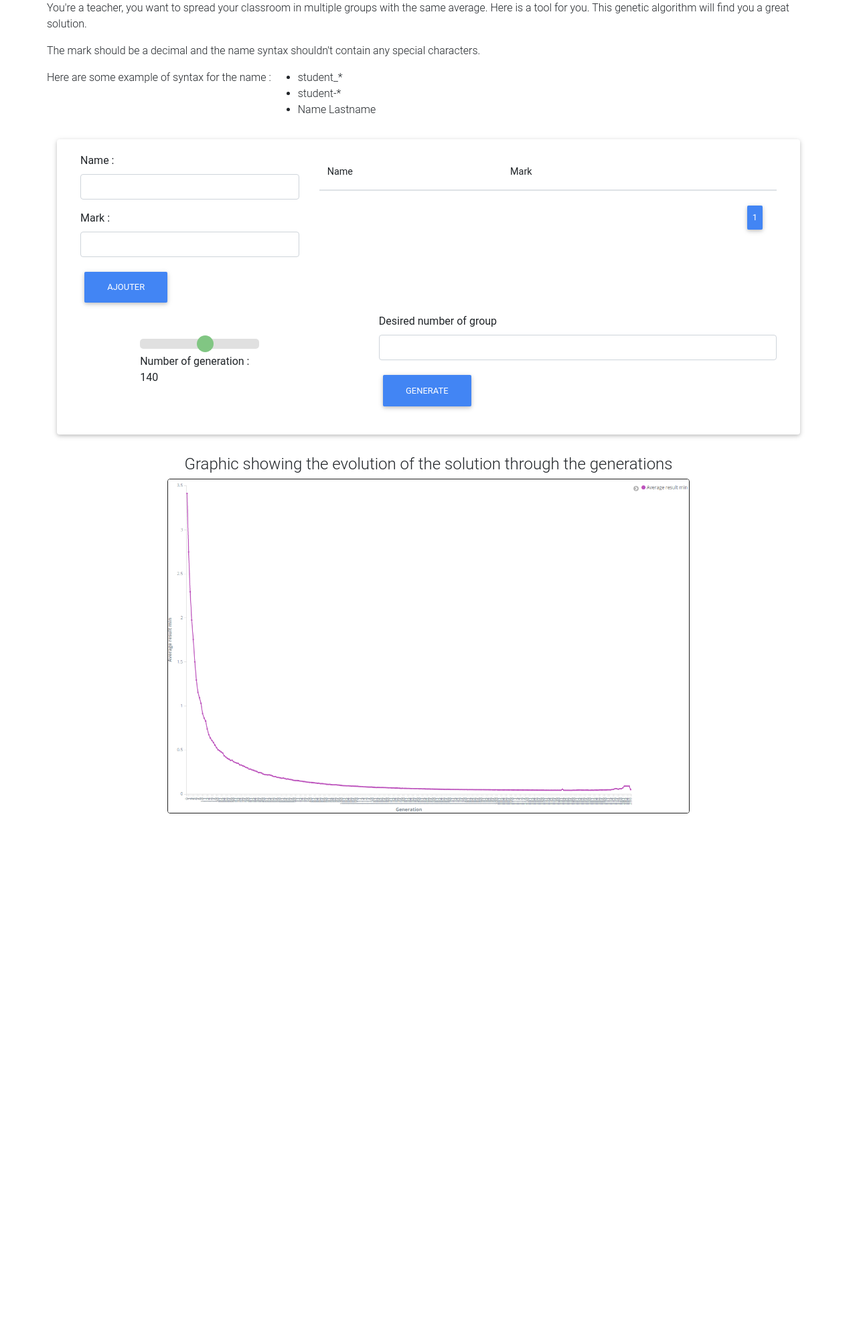
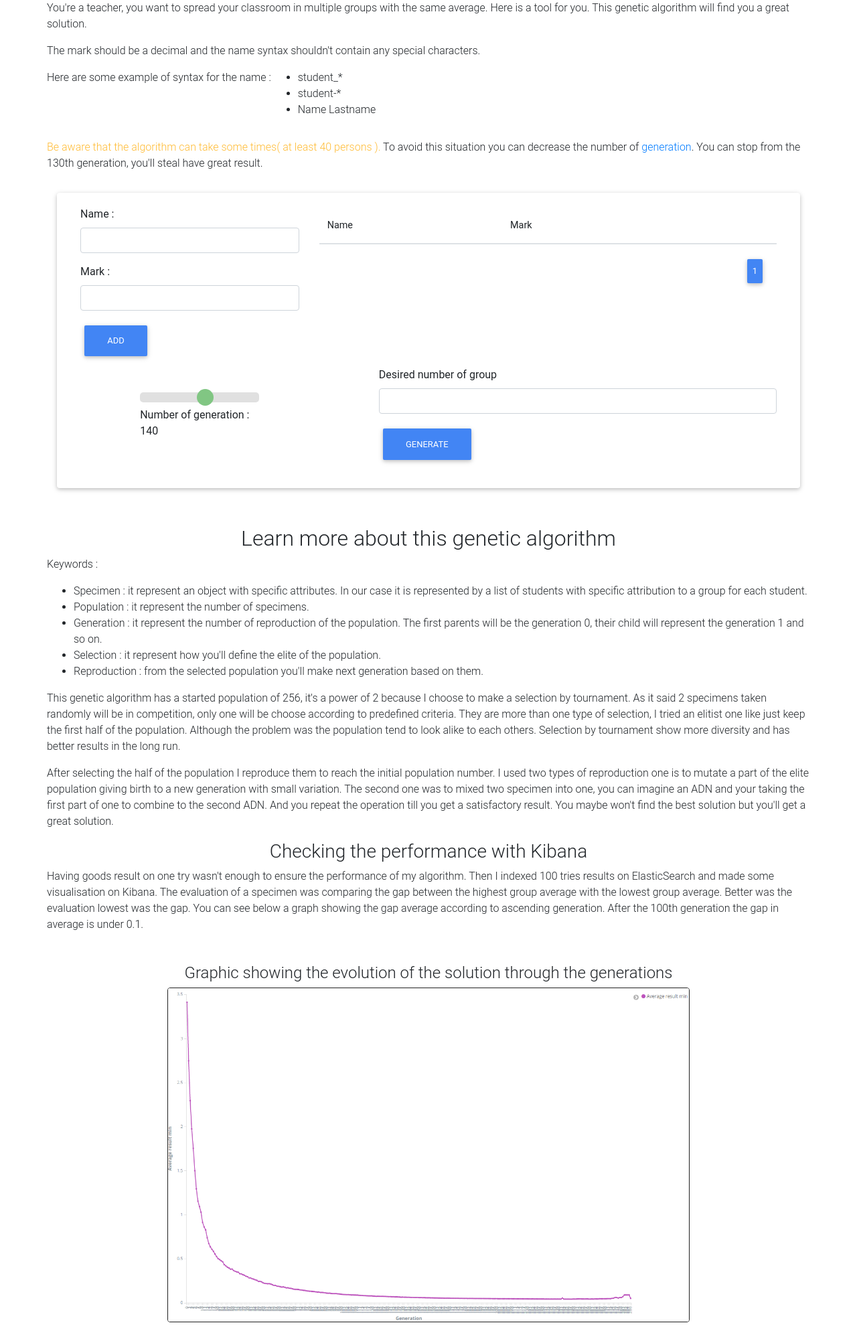
Before and after one commit to EdwynPeignon/my_website, a Flask app: page /genetic in a window 1280 px wide. Shown: the part 182-2173 px from the top of the page at 67% size. Before the commit the page ends 1397 px from the top, so only its background shows below. Run offline with Flask 2, Linux system fonts and the light colour scheme; lists and menus that the app fills with data are empty; some libraries are stand-ins or nearby versions.

Commit message:
add description to genetic personal work and linked to git

```diff
--- a/app.py
+++ b/app.py
@@ -56,8 +56,6 @@ def genetic():
 
 @app.route('/generate', methods=['POST'])
 def generer():
-
-
     tab = request.form['tab'].split(',')
 
     student = []
@@ -89,6 +87,5 @@ def generer():
 
     return render_template('geneticResult.html',  groups = class_.get_groups(), classe=class_)
 
-
 if __name__ == "__main__":
     app.run()
--- a/geneticAlgorithm/jobs/group.py
+++ b/geneticAlgorithm/jobs/group.py
@@ -26,11 +26,9 @@ class Group:
             list_notes.append(student.average)
         return list_notes.index(max(list_notes))
 
-
     def girl_in_group(self):
         new_list = list(map(attrgetter("girl"),self.students))
         return new_list.count(True)
-
 
     def __str__(self):
         string = "Group id : " + str(self.id)  + " group gap : " + str(self.gap) + "\n"
--- a/templates/contact.html
+++ b/templates/contact.html
@@ -81,7 +81,7 @@ body {
                     <i class="fa fa-linkedin-square fa-inverse fa-2x"></i></a>
             </li>
             <li class="align-self-center nav-item">
-                <a class="nav-link p-2" href="#"><i class="fa fa-git-square fa-inverse fa-2x"></i></a>
+                <a class="nav-link p-2" href="https://github.com/EdwynPeignon" target="_blank"><i class="fa fa-git-square fa-inverse fa-2x"></i></a>
             </li>
             <li class="align-self-center nav-item active">
                 <a class="p-2" href="/studies" style="color:white">Personal work</a>
@@ -104,7 +104,7 @@ body {
                 </li>
                 <li class="nav-item">
                     <span class="nav-link"><a class="p-2" href="https://www.linkedin.com/in/edwyn-peignon-06520b91/" target="_blank">
-                        <i class="fa fa-linkedin-square fa-inverse fa-2x"></i></a><a class="p-2" href="#">
+                        <i class="fa fa-linkedin-square fa-inverse fa-2x"></i></a><a class="p-2" href="https://github.com/EdwynPeignon" target="_blank">
                         <i class="fa fa-git-square fa-inverse fa-2x"></i></a></span>
                 </li>
             </ul>
--- a/templates/genetic.html
+++ b/templates/genetic.html
@@ -68,7 +68,7 @@
                     <i class="fa fa-linkedin-square fa-inverse fa-2x"></i></a>
             </li>
             <li class="align-self-center nav-item">
-                <a class="nav-link p-2" href="#"><i class="fa fa-git-square fa-inverse fa-2x"></i></a>
+                <a class="nav-link p-2" href="https://github.com/EdwynPeignon" target="_blank"><i class="fa fa-git-square fa-inverse fa-2x"></i></a>
             </li>
             <li class="align-self-center nav-item active">
                 <a class="p-2" href="/studies" style="color:white">Personal work</a>
@@ -91,7 +91,7 @@
                 </li>
                 <li class="nav-item">
                     <span class="nav-link"><a class="p-2" href="https://www.linkedin.com/in/edwyn-peignon-06520b91/" target="_blank">
-                        <i class="fa fa-linkedin-square fa-inverse fa-2x"></i></a><a class="p-2" href="#">
+                        <i class="fa fa-linkedin-square fa-inverse fa-2x"></i></a><a class="p-2" href="https://github.com/EdwynPeignon" target="_blank">
                         <i class="fa fa-git-square fa-inverse fa-2x"></i></a></span>
                 </li>
             </ul>
@@ -122,7 +122,15 @@
                 <li>Name Lastname</li>
             </ul>
         </div>
-
+    </div>
+    <div class="container">
+        <div class="row">
+            <p>
+                <span class="text-warning">Be aware that the algorithm can take some times( at least 40 persons ).</span> To avoid this situation you can decrease the
+                number of  <a href="#" data-toggle="tooltip" title="Learn more about it downside the web page."> generation</a>.
+                You can stop from the 130th generation, you'll steal have great result.
+            </p>
+        </div>
     </div>
     <div class="container mt-3 mb-3">
         <div class="card">
@@ -138,7 +146,7 @@
                                 <label for="note">Mark :</label>
                                 <input type="number" class="form-control" id="note" required>
                             </div>
-                            <button id="addStudent"  onclick="addTab()" class="btn btn-primary" >Ajouter</button>
+                            <button id="addStudent"  onclick="addTab()" class="btn btn-primary" >Add</button>
 
                         </div>
                         <div class="col-md-8">
@@ -186,12 +194,51 @@
             </div>
         </div>
     </div>
+    <div class="container" style="padding-top:40px">
+        <div class="row justify-content-center">
+            <h2>Learn more about this genetic algorithm</h2>
+        </div>
+        <div class="row">
+            <p>Keywords :</p>
+        </div>
+        <div class="row">
+            <ul>
+                <li>Specimen : it represent an object with specific attributes. In our case it is represented by a list of students with specific attribution to a group for each student.</li>
+                <li>Population : it represent the number of specimens. </li>
+                <li>Generation : it represent the number of reproduction of the population. The first parents will be the generation 0, their child will represent the generation 1 and so on.</li>
+                <li>Selection : it represent how you'll define the elite of the population.</li>
+                <li>Reproduction : from the selected population you'll make next generation based on them.</li>
+            </ul>
+        </div>
+        <div class="row">
+            <p>This genetic algorithm has a started population of 256, it's a power of 2 because I choose to make a selection by tournament. As it said 2 specimens taken randomly will be
+            in competition, only one will be choose according to predefined criteria. They are more than one type of selection, I tried an elitist one like just keep the first half of the population.
+            Although the problem was the population tend to look alike to each others. Selection by tournament show more diversity and has better results in the long run.
+            </p>
+        </div>
+        <div class="row">
+            <p>After selecting the half of the population I reproduce them to reach the initial population number. I used two types of reproduction one is to mutate a part of the elite population giving
+                 birth to a new generation with small variation. The second one was to mixed two specimen into one, you can imagine an ADN and your taking the first part of one to combine to the second ADN.
+                And you repeat the operation till you get a satisfactory result. You maybe won't find the best solution but you'll get a great solution.
+            </p>
+        </div>
+        <div class="row justify-content-center">
+            <h3>Checking the performance with Kibana</h3>
+        </div>
+        <div class="row">
+            <p>
+                Having goods result on one try wasn't enough to ensure the performance of my algorithm. Then I indexed 100 tries results on ElasticSearch and made some visualisation
+                 on Kibana. The evaluation of a specimen was comparing the gap between the highest group average with the lowest group average. Better was the evaluation lowest was the gap.
+                You can see below a graph showing the gap average according to ascending generation. After the 100th generation the gap in average is under 0.1.
+            </p>
+        </div>
+    </div>
     <div class="container mb-3" style="margin-top:30px;">
         <div class="row row justify-content-center">
             <h4>Graphic showing the evolution of the solution through the generations</h4>
         </div>
-        <div class="row justify-content-center">
-            <img src="static/images/graph.png"  class="border border-dark rounded" style="max-height: 500px" alt="" />
+        <div class="row">
+            <img src="static/images/graph.png"  class="mx-auto d-block border border-dark rounded" style="max-height: 500px" alt="" />
         </div>
     </div>
 
@@ -222,7 +269,9 @@ $('#form').submit(function() {
     document.getElementById("slidebar").value = document.getElementById("myRange").value ;
     return true;
 });
-
+$(document).ready(function(){
+    $('[data-toggle="tooltip"]').tooltip();
+});
 </script>
 <script>
         var monTableau = Array();
--- a/templates/geneticResult.html
+++ b/templates/geneticResult.html
@@ -36,7 +36,7 @@
                     <i class="fa fa-linkedin-square fa-inverse fa-2x"></i></a>
             </li>
             <li class="align-self-center nav-item">
-                <a class="nav-link p-2" href="#"><i class="fa fa-git-square fa-inverse fa-2x"></i></a>
+                <a class="nav-link p-2" href="https://github.com/EdwynPeignon" target="_blank"><i class="fa fa-git-square fa-inverse fa-2x"></i></a>
             </li>
             <li class="align-self-center nav-item active">
                 <a class="p-2" href="/studies" style="color:white">Personal work</a>
@@ -59,7 +59,7 @@
                 </li>
                 <li class="nav-item">
                     <span class="nav-link"><a class="p-2" href="https://www.linkedin.com/in/edwyn-peignon-06520b91/" target="_blank">
-                        <i class="fa fa-linkedin-square fa-inverse fa-2x"></i></a><a class="p-2" href="#">
+                        <i class="fa fa-linkedin-square fa-inverse fa-2x"></i></a><a class="p-2" href="https://github.com/EdwynPeignon" target="_blank">
                         <i class="fa fa-git-square fa-inverse fa-2x"></i></a></span>
                 </li>
             </ul>
--- a/templates/index.html
+++ b/templates/index.html
@@ -36,7 +36,7 @@
                     <i class="fa fa-linkedin-square fa-inverse fa-2x"></i></a>
             </li>
             <li class="align-self-center nav-item">
-                <a class="nav-link p-2" href="#"><i class="fa fa-git-square fa-inverse fa-2x"></i></a>
+                <a class="nav-link p-2" href="https://github.com/EdwynPeignon" target="_blank"><i class="fa fa-git-square fa-inverse fa-2x"></i></a>
             </li>
             <li class="align-self-center nav-item active">
                 <a class="p-2" href="/studies" style="color:white">Personal work</a>
@@ -59,7 +59,7 @@
                 </li>
                 <li class="nav-item">
                     <span class="nav-link"><a class="p-2" href="https://www.linkedin.com/in/edwyn-peignon-06520b91/" target="_blank">
-                        <i class="fa fa-linkedin-square fa-inverse fa-2x"></i></a><a class="p-2" href="#">
+                        <i class="fa fa-linkedin-square fa-inverse fa-2x"></i></a><a class="p-2" href="https://github.com/EdwynPeignon" target="_blank">
                         <i class="fa fa-git-square fa-inverse fa-2x"></i></a></span>
                 </li>
             </ul>
--- a/templates/studies.html
+++ b/templates/studies.html
@@ -28,7 +28,7 @@
                     <i class="fa fa-linkedin-square fa-inverse fa-2x"></i></a>
             </li>
             <li class="align-self-center nav-item">
-                <a class="nav-link p-2" href="#"><i class="fa fa-git-square fa-inverse fa-2x"></i></a>
+                <a class="nav-link p-2" href="https://github.com/EdwynPeignon" target="_blank"><i class="fa fa-git-square fa-inverse fa-2x"></i></a>
             </li>
             <li class="align-self-center nav-item active">
                 <a class="p-2" href="/studies" style="color:white">Personal work</a>
@@ -51,7 +51,7 @@
                 </li>
                 <li class="nav-item">
                     <span class="nav-link"><a class="p-2" href="https://www.linkedin.com/in/edwyn-peignon-06520b91/" target="_blank">
-                        <i class="fa fa-linkedin-square fa-inverse fa-2x"></i></a><a class="p-2" href="#">
+                        <i class="fa fa-linkedin-square fa-inverse fa-2x"></i></a><a class="p-2" href="https://github.com/EdwynPeignon" target="_blank">
                         <i class="fa fa-git-square fa-inverse fa-2x"></i></a></span>
                 </li>
             </ul>
```
Also changed, not shown: geneticAlgorithm/jobs/classroom.py (+16 -37 lines), geneticAlgorithm/jobs/generation.py (+2 -10 lines), geneticAlgorithm/jobs/genetic.py (+12 -68 lines).
